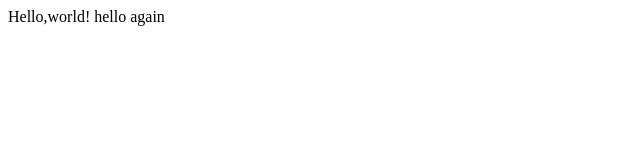
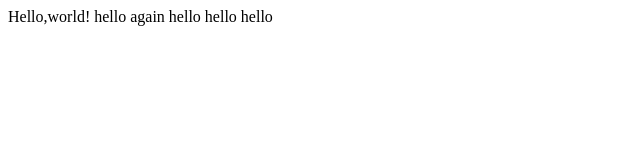
Before and after one commit to josetoaguilera/lecture0, a plain HTML site: page hello.html in a window 1280 px wide. Shown: the whole page, without its empty margins (0-640 px from the left). Drawn offline with Linux system fonts and the light colour scheme.

Commit message:
Update hello.html

```diff
--- a/hello.html
+++ b/hello.html
@@ -4,6 +4,6 @@
 		<title>My WEbpage!</title>
 	</head>
 	<body>
-		Hello,world! hello again
+		Hello,world! hello again hello hello hello
 	</body>
 </html>
```
